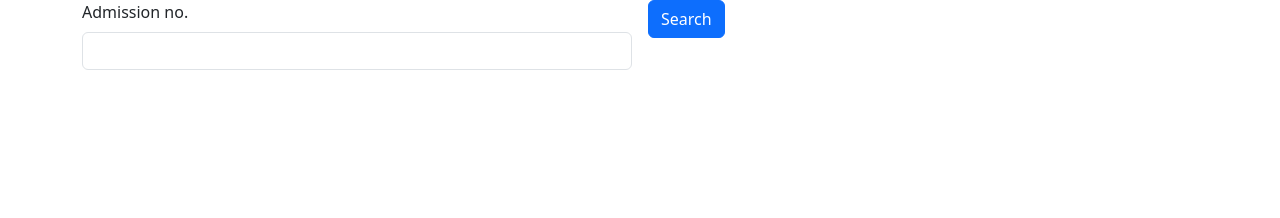
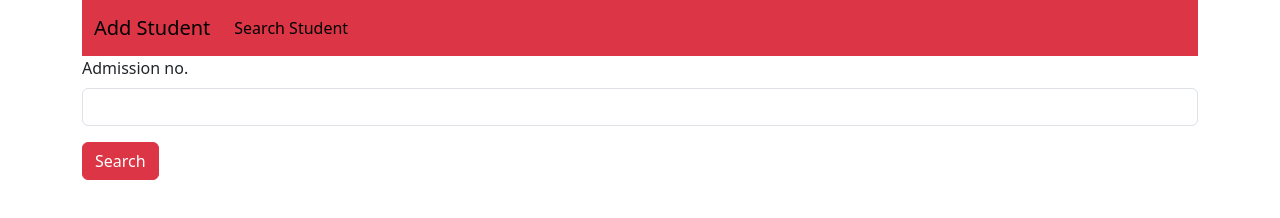
Before and after one commit to ashwinraj8090/Student_app, a plain HTML site: page searchstd.html in a window 1280 px wide. Drawn offline with nearby package versions, Linux system fonts and the light colour scheme.

Commit message:
Student App

```diff
--- a/searchstd.html
+++ b/searchstd.html
@@ -9,17 +9,34 @@
 </head>
 <body>
     <div class="container">
+
+        <nav class="navbar navbar-expand-lg bg-danger">
+            <div class="container-fluid">
+              <a class="navbar-brand" href="index.html">Add Student</a>
+              <button class="navbar-toggler" type="button" data-bs-toggle="collapse" data-bs-target="#navbarNav" aria-controls="navbarNav" aria-expanded="false" aria-label="Toggle navigation">
+                <span class="navbar-toggler-icon"></span>
+              </button>
+              <div class="collapse navbar-collapse" id="navbarNav">
+                <ul class="navbar-nav">
+                  <li class="nav-item">
+                    <a class="nav-link active" aria-current="page" href="searchstd.html">Search Student</a>
+                  </li>
+                </ul>
+              </div>
+            </div>
+          </nav>
+
         <div class="row">
             <div class="col col-12 col-sm-12 col-md-12 col-lg-12 col-xl-12 col-xxl-12">
                 <div class="row g-3">
-                    <div class="col col-12 col-sm-6 col-md-6 col-lg-6 col-xl-6 col-xxl-6">
+                    <div class="col col-12 col-sm-12 col-md-12 col-lg-12 col-xl-12 col-xxl-12">
                         <label for="" class="form-label">
                             Admission no.
                         </label>
                         <input type="text" class="form-control">
                     </div>
-                    <div class="col col-12 col-sm-6 col-md-6 col-lg-6 col-xl-6 col-xxl-6">
-                        <button class="btn btn-primary">
+                    <div class="col col-12 col-sm-12 col-md-12 col-lg-12 col-xl-12 col-xxl-12">
+                        <button class="btn btn-danger">
                             Search
                         </button>
                     </div>
```
Also changed, not shown: index.html (+18 -1 lines).
